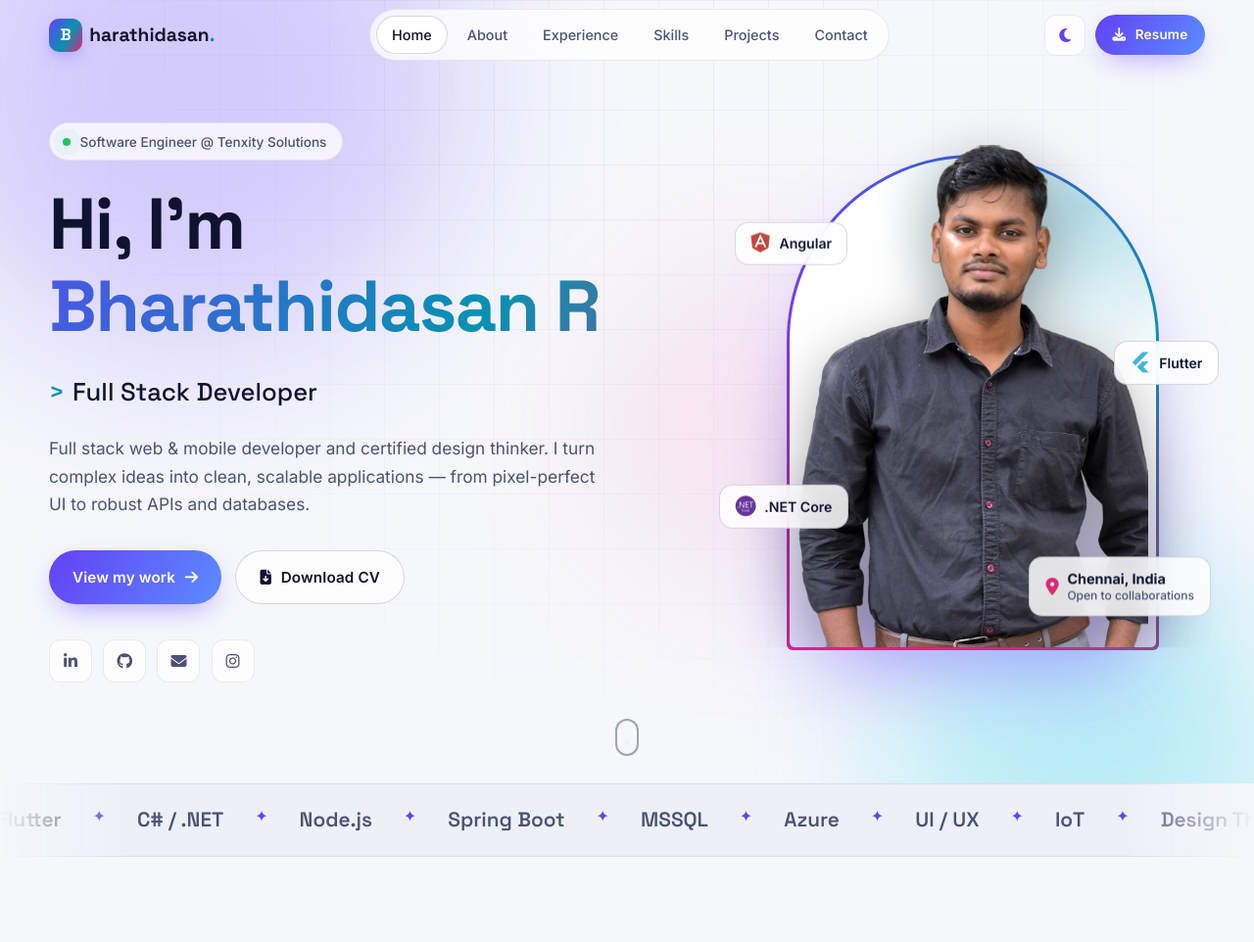
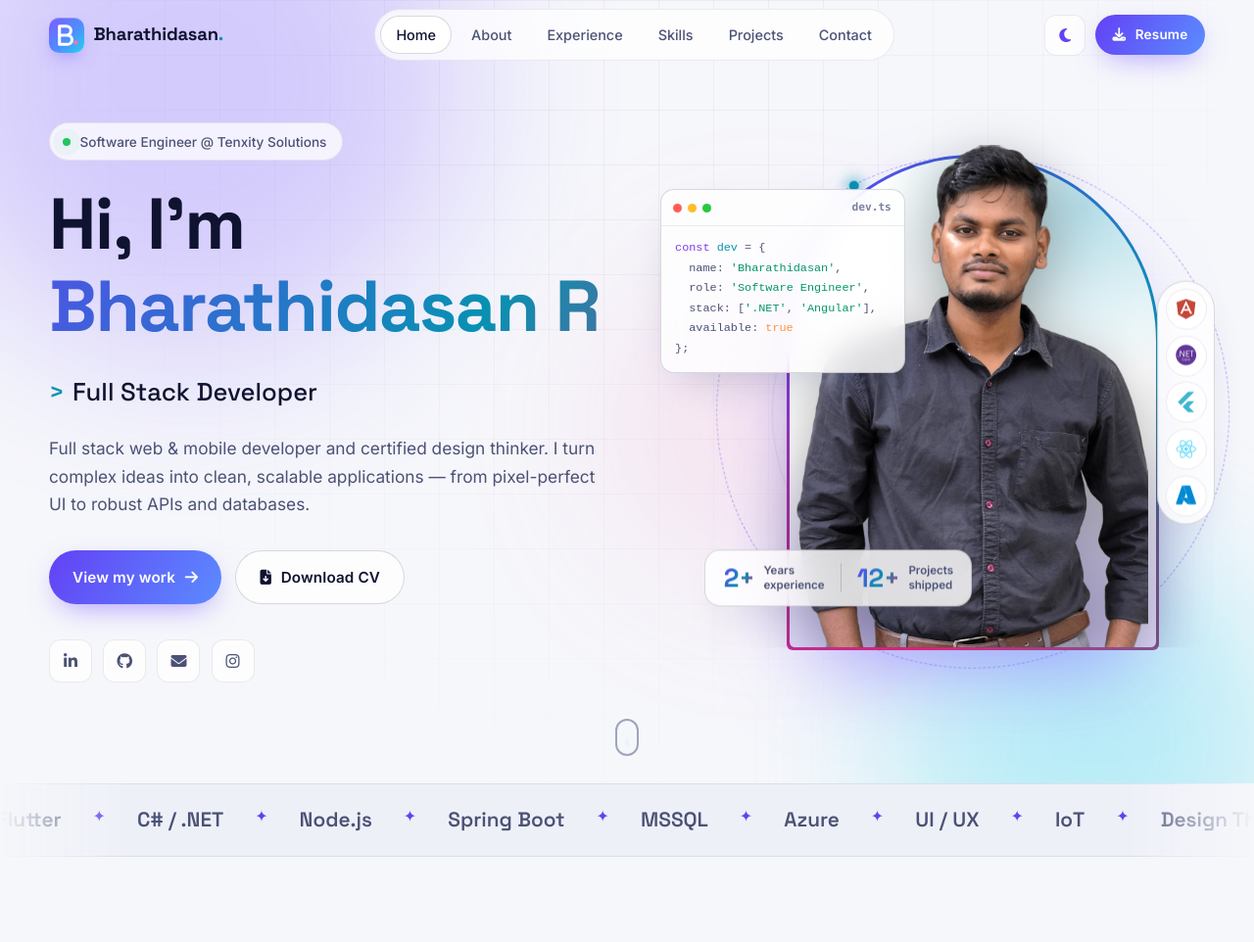
Before and after one commit to Bharathi7688/PORTFOLIO, a plain HTML site: page index.html in a window 1280 px wide. Shown: the top 962 px of the page at 98% size. Drawn offline with nearby package versions, Linux system fonts and the light colour scheme.

Commit message:
img update

```diff
--- a/index.html
+++ b/index.html
@@ -9,7 +9,9 @@
     <meta property="og:title" content="Bharathidasan R — Software Engineer">
     <meta property="og:description" content="Full stack web & mobile developer. Angular · React · Flutter · .NET · Node.js">
     <meta property="og:image" content="img/me/hero.jpg">
-    <link rel="icon" href="img/icons8-b-32.png">
+    <link rel="icon" href="img/favicon.svg" type="image/svg+xml">
+    <link rel="icon" href="img/favicon-32.png" sizes="32x32" type="image/png">
+    <link rel="apple-touch-icon" href="img/apple-touch-icon.png">
 
     <script>
         // Apply saved/system theme before paint to avoid a flash
@@ -39,7 +41,7 @@
     <header class="nav" id="nav">
         <div class="nav-inner wrap">
             <a href="#home" class="logo" aria-label="Bharathidasan R — home">
-                <span class="logo-mark">B</span><span class="logo-text">harathidasan<span class="dot">.</span></span>
+                <span class="logo-mark" aria-hidden="true"><svg viewBox="0 0 64 64"><path d="M19 15.5V48.5M19 15.5H31.5A8.25 8.25 0 0 1 31.5 32H19M19 32H33.5A8.25 8.25 0 0 1 33.5 48.5H19" fill="none" stroke="currentColor" stroke-width="5.5" stroke-linecap="round" stroke-linejoin="round"/><circle cx="48.5" cy="45.5" r="4" fill="#f472b6"/></svg></span><span class="logo-text">Bharathidasan<span class="dot">.</span></span>
             </a>
 
             <nav class="nav-links" id="nav-links" aria-label="Primary">
@@ -108,20 +110,37 @@
                 </div>
 
                 <div class="hero-visual reveal">
+                    <div class="orbit orbit-1" aria-hidden="true"><span></span></div>
+                    <div class="orbit orbit-2" aria-hidden="true"><span></span></div>
+
                     <div class="avatar-ring">
                         <div class="avatar">
                             <img src="img/me/hero-cut.webp" alt="Portrait of Bharathidasan R" width="1000" height="1430" fetchpriority="high">
                         </div>
                     </div>
-                    <div class="float-chip chip-1"><i class="devicon-angularjs-plain colored"></i> Angular</div>
-                    <div class="float-chip chip-2"><i class="devicon-flutter-plain colored"></i> Flutter</div>
-                    <div class="float-chip chip-3"><i class="devicon-dotnetcore-plain colored"></i> .NET Core</div>
-                    <div class="float-card">
-                        <i class="fa-solid fa-location-dot"></i>
-                        <div>
-                            <strong>Chennai, India</strong>
-                            <span>Open to collaborations</span>
-                        </div>
+
+                    <div class="code-card" aria-hidden="true">
+                        <div class="code-bar"><i></i><i></i><i></i><span>dev.ts</span></div>
+<pre><code><span class="k">const</span> <span class="v">dev</span> = {
+  name: <span class="s">'Bharathidasan'</span>,
+  role: <span class="s">'Software Engineer'</span>,
+  stack: [<span class="s">'.NET'</span>, <span class="s">'Angular'</span>],
+  available: <span class="b">true</span>
+};</code></pre>
+                    </div>
+
+                    <ul class="tech-rail" aria-label="Core stack">
+                        <li title="Angular"><i class="devicon-angularjs-plain colored"></i></li>
+                        <li title=".NET Core"><i class="devicon-dotnetcore-plain colored"></i></li>
+                        <li title="Flutter"><i class="devicon-flutter-plain colored"></i></li>
+                        <li title="React"><i class="devicon-react-original colored"></i></li>
+                        <li title="Azure"><i class="devicon-azure-plain colored"></i></li>
+                    </ul>
+
+                    <div class="hero-stats">
+                        <div><strong>2+</strong><span>Years<br>experience</span></div>
+                        <div class="hs-sep" aria-hidden="true"></div>
+                        <div><strong>12+</strong><span>Projects<br>shipped</span></div>
                     </div>
                 </div>
             </div>
@@ -599,7 +618,7 @@
                 <div class="contact-grid">
                     <div class="contact-info reveal">
                         <figure class="contact-photo">
-                            <img src="img/me/contact-cut.webp" alt="Bharathidasan R in a printed shirt" width="1000" height="1830" loading="lazy">
+                            <img src="img/me/contact-cut.webp" alt="Bharathidasan R in a printed shirt" width="980" height="1790" loading="lazy">
                             <figcaption>
                                 <span class="status-pill"><span class="pulse"></span> Available for opportunities</span>
                                 <strong>Let's talk about your next idea.</strong>
@@ -656,7 +675,7 @@
     <footer class="footer">
         <div class="wrap footer-inner">
             <a href="#home" class="logo">
-                <span class="logo-mark">B</span><span class="logo-text">harathidasan<span class="dot">.</span></span>
+                <span class="logo-mark" aria-hidden="true"><svg viewBox="0 0 64 64"><path d="M19 15.5V48.5M19 15.5H31.5A8.25 8.25 0 0 1 31.5 32H19M19 32H33.5A8.25 8.25 0 0 1 33.5 48.5H19" fill="none" stroke="currentColor" stroke-width="5.5" stroke-linecap="round" stroke-linejoin="round"/><circle cx="48.5" cy="45.5" r="4" fill="#f472b6"/></svg></span><span class="logo-text">Bharathidasan<span class="dot">.</span></span>
             </a>
             <p>© <span id="year"></span> Bharathidasan R. Designed &amp; built with care.</p>
             <div class="footer-socials">
--- a/style.css
+++ b/style.css
@@ -186,13 +186,22 @@ body.has-pointer .cursor-glow { opacity: 1; }
 }
 .nav-inner { height: 100%; display: flex; align-items: center; justify-content: space-between; gap: 1rem; }
 
-.logo { display: inline-flex; align-items: center; gap: .1rem; font-family: var(--font-head); font-weight: 700; font-size: 1.2rem; }
+.logo { display: inline-flex; align-items: center; gap: .6rem; font-family: var(--font-head); font-weight: 700; font-size: 1.15rem; letter-spacing: -.01em; }
 .logo-mark {
-    width: 34px; height: 34px; border-radius: 10px; margin-right: .35rem;
-    display: grid; place-items: center; color: #fff; font-size: 1.05rem;
-    background: var(--grad);
-    box-shadow: 0 6px 18px -6px rgba(124, 92, 255, .7);
+    position: relative; flex: none; width: 36px; height: 36px; border-radius: 10px;
+    display: grid; place-items: center; color: #fff; overflow: hidden;
+    background: linear-gradient(135deg, #7c5cff, #4f8dff 55%, #22d3ee);
+    box-shadow: 0 8px 20px -8px rgba(124, 92, 255, .8), inset 0 1px 0 rgba(255, 255, 255, .25);
+    transition: transform .5s var(--ease), box-shadow .4s;
 }
+.logo-mark svg { width: 100%; height: 100%; }
+.logo-mark::after {
+    content: ""; position: absolute; inset: 0;
+    background: linear-gradient(115deg, transparent 30%, rgba(255, 255, 255, .45) 50%, transparent 70%);
+    transform: translateX(-120%); transition: transform .7s var(--ease);
+}
+.logo:hover .logo-mark { transform: rotate(-8deg) scale(1.06); box-shadow: 0 12px 26px -8px rgba(124, 92, 255, .95); }
+.logo:hover .logo-mark::after { transform: translateX(120%); }
 .logo .dot { color: var(--primary-2); }
 
 .nav-links { display: flex; gap: .25rem; padding: .35rem; border-radius: 999px; border: 1px solid var(--border); background: var(--surface); backdrop-filter: blur(10px); }
@@ -271,7 +280,7 @@ body.has-pointer .cursor-glow { opacity: 1; }
 /* Visual */
 @property --ang { syntax: "<angle>"; initial-value: 0deg; inherits: false; }
 
-.hero-visual { position: relative; justify-self: center; width: min(380px, 100%); aspect-ratio: 3 / 4; }
+.hero-visual { position: relative; isolation: isolate; justify-self: center; width: min(380px, 100%); aspect-ratio: 3 / 4; }
 .avatar-ring {
     position: absolute; inset: 0; padding: 3px;
     border-radius: 999px 999px 32px 32px;
@@ -297,24 +306,66 @@ body.has-pointer .cursor-glow { opacity: 1; }
 .hero-visual:hover .avatar img { transform: scale(1.04); }
 @keyframes ang { to { --ang: 360deg; } }
 
-.float-chip, .float-card {
-    position: absolute; display: flex; align-items: center; gap: .55rem;
-    padding: .6rem .95rem; border-radius: 14px;
-    font-size: .88rem; font-weight: 600;
-    background: color-mix(in srgb, var(--surface-solid) 85%, transparent);
+/* Orbit rings behind the portrait */
+.orbit {
+    position: absolute; left: 50%; top: 52%; border-radius: 50%; pointer-events: none; z-index: -1;
+    border: 1px dashed color-mix(in srgb, var(--primary) 45%, transparent);
+    transform: translate(-50%, -50%); animation: orbit 40s linear infinite;
+}
+.orbit-1 { width: 138%; aspect-ratio: 1; }
+.orbit-2 { width: 108%; aspect-ratio: 1; border-style: solid; border-color: var(--border); animation-duration: 28s; animation-direction: reverse; }
+.orbit span { position: absolute; top: 50%; left: -5px; width: 10px; height: 10px; margin-top: -5px; border-radius: 50%; background: var(--primary-2); box-shadow: 0 0 14px 3px color-mix(in srgb, var(--primary-2) 60%, transparent); }
+.orbit-2 span { left: auto; right: -4px; width: 8px; height: 8px; background: var(--accent); box-shadow: 0 0 12px 3px color-mix(in srgb, var(--accent) 55%, transparent); }
+@keyframes orbit { to { transform: translate(-50%, -50%) rotate(360deg); } }
+
+/* Shared glass surface for hero overlays */
+.code-card, .tech-rail, .hero-stats {
+    position: absolute; z-index: 2;
+    background: color-mix(in srgb, var(--surface-solid) 82%, transparent);
     border: 1px solid var(--border-strong);
-    backdrop-filter: blur(12px); box-shadow: var(--shadow);
-    animation: bob 6s ease-in-out infinite;
+    backdrop-filter: blur(14px); -webkit-backdrop-filter: blur(14px);
+    box-shadow: var(--shadow);
 }
-.float-chip i { font-size: 1.3rem; }
-.chip-1 { top: 14%; left: -14%; }
-.chip-2 { top: 40%; right: -16%; animation-delay: -2s; }
-.chip-3 { bottom: 24%; left: -18%; animation-delay: -4s; }
-.float-card { bottom: 5%; right: -14%; padding: .8rem 1rem; animation-delay: -3s; }
-.float-card i { color: var(--accent); font-size: 1.1rem; }
-.float-card div { display: flex; flex-direction: column; line-height: 1.25; }
-.float-card strong { font-size: .9rem; }
-.float-card span { font-size: .75rem; font-weight: 500; color: var(--text-muted); }
+
+.code-card { top: 7%; left: -34%; width: 250px; border-radius: 14px; overflow: hidden; animation: bob 7s ease-in-out infinite; text-align: left; }
+.code-bar { display: flex; align-items: center; gap: 6px; padding: .55rem .8rem; border-bottom: 1px solid var(--border); }
+.code-bar i { width: 9px; height: 9px; border-radius: 50%; background: #ff5f57; }
+.code-bar i:nth-child(2) { background: #febc2e; }
+.code-bar i:nth-child(3) { background: #28c840; }
+.code-bar span { margin-left: auto; font-size: .7rem; font-weight: 600; color: var(--text-dim); font-family: ui-monospace, "Cascadia Code", Consolas, monospace; }
+.code-card pre { margin: 0; padding: .75rem .9rem .85rem; font: 500 .74rem/1.65 ui-monospace, "Cascadia Code", Consolas, monospace; color: var(--text-muted); white-space: pre; }
+.code-card .k { color: #c084fc; }
+.code-card .v { color: var(--primary-2); }
+.code-card .s { color: #34d399; }
+.code-card .b { color: #fb923c; }
+[data-theme="light"] .code-card .s { color: #059669; }
+[data-theme="light"] .code-card .k { color: #7c3aed; }
+
+.tech-rail {
+    top: 50%; right: -15%; transform: translateY(-50%);
+    display: flex; flex-direction: column; gap: .35rem; padding: .45rem; border-radius: 999px;
+}
+.tech-rail li {
+    width: 42px; height: 42px; border-radius: 50%; display: grid; place-items: center; font-size: 1.3rem;
+    background: var(--surface-hover); border: 1px solid var(--border);
+    transition: transform .35s var(--ease), border-color .25s, background .25s;
+    animation: rail-in .6s var(--ease) backwards;
+}
+.tech-rail li:nth-child(2) { animation-delay: .08s; }
+.tech-rail li:nth-child(3) { animation-delay: .16s; }
+.tech-rail li:nth-child(4) { animation-delay: .24s; }
+.tech-rail li:nth-child(5) { animation-delay: .32s; }
+.tech-rail li:hover { transform: scale(1.15); border-color: var(--primary); background: var(--surface-solid); }
+@keyframes rail-in { from { opacity: 0; transform: translateX(12px); } }
+
+.hero-stats {
+    bottom: 7%; left: -22%; display: flex; align-items: center; gap: 1rem;
+    padding: .85rem 1.15rem; border-radius: 16px; animation: bob 6s ease-in-out -3s infinite; text-align: left;
+}
+.hero-stats > div:not(.hs-sep) { display: flex; align-items: center; gap: .55rem; }
+.hero-stats strong { font-family: var(--font-head); font-size: 1.65rem; line-height: 1; background: var(--grad); -webkit-background-clip: text; background-clip: text; color: transparent; }
+.hero-stats span { font-size: .72rem; font-weight: 600; line-height: 1.25; color: var(--text-muted); }
+.hs-sep { width: 1px; align-self: stretch; background: var(--border-strong); }
 
 @keyframes bob { 0%, 100% { transform: translateY(0); } 50% { transform: translateY(-12px); } }
 
@@ -644,6 +695,11 @@ a.info-card:hover { border-color: var(--border-strong); transform: translateX(6p
     .cert-grid { grid-template-columns: repeat(2, 1fr); }
     .project-grid { grid-template-columns: repeat(2, 1fr); }
     .nav-link { padding: .5rem .75rem; }
+    .hero-visual { width: min(330px, 100%); }
+    .tech-rail { right: -8%; }
+    .code-card { left: -24%; width: 215px; top: 3%; }
+    .code-card pre { font-size: .66rem; }
+    .hero-stats { left: -12%; }
 }
 
 @media (max-width: 920px) {
@@ -689,12 +745,12 @@ a.info-card:hover { border-color: var(--border-strong); transform: translateX(6p
     .tl-dot { left: -2.6rem; width: 32px; height: 32px; font-size: .8rem; border-radius: 10px; }
     .tl-card { padding: 1.3rem; }
     .tl-card:hover { transform: none; }
-    .chip-1 { left: -4%; }
-    .chip-2 { right: -6%; }
-    .chip-3 { left: -6%; }
-    .float-chip { font-size: .78rem; padding: .45rem .7rem; }
-    .float-chip i { font-size: 1.05rem; }
-    .float-card { right: -2%; }
+    .code-card { display: none; }
+    .tech-rail { right: -9%; gap: .25rem; padding: .35rem; }
+    .tech-rail li { width: 34px; height: 34px; font-size: 1.05rem; }
+    .hero-stats { left: -9%; bottom: 5%; padding: .6rem .85rem; gap: .7rem; }
+    .hero-stats strong { font-size: 1.3rem; }
+    .hero-stats span { font-size: .65rem; }
     .hero-cta { width: 100%; }
     .hero-cta .btn { flex: 1 1 200px; }
     .footer-inner { flex-direction: column; text-align: center; }
```
Also changed, not shown: img/apple-touch-icon.png (added), img/favicon-32.png (added), img/favicon.svg (added), img/me/contact-cut.webp, 2 other files.
